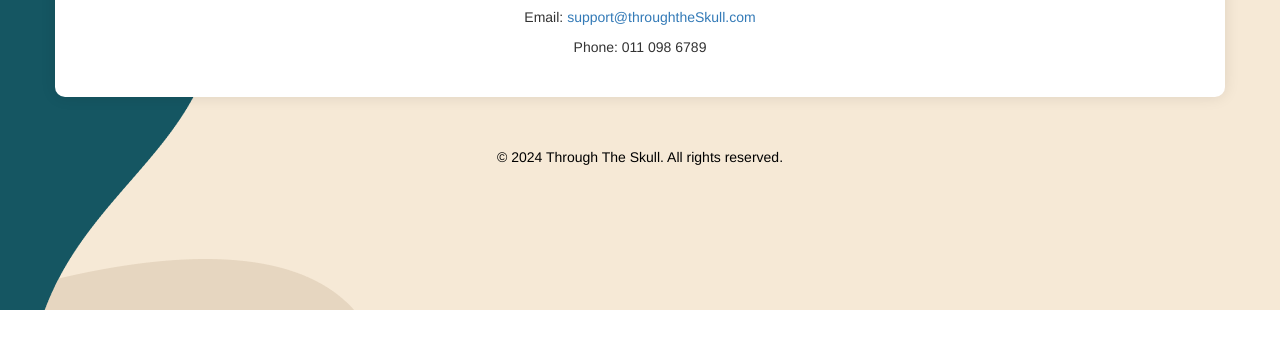
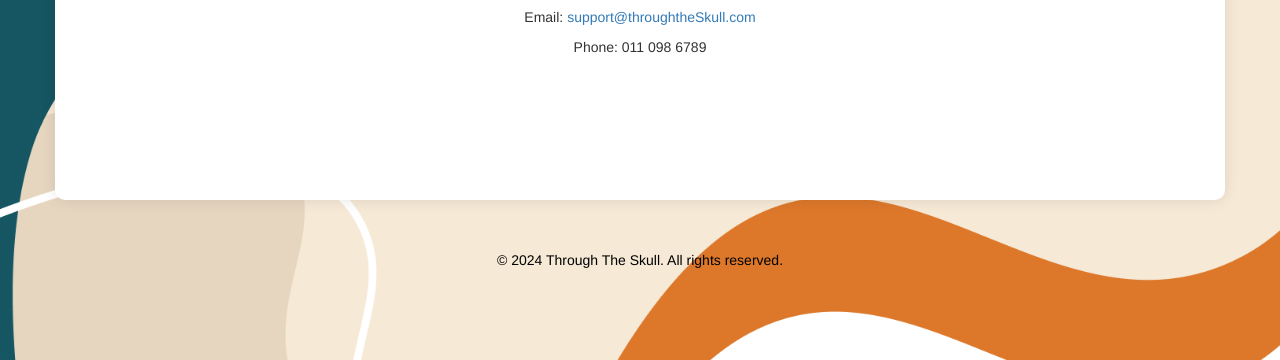
Before and after one commit to LesegoModise/mental_health_app-project, a plain HTML site: page public/emergency.html in a window 1280 px wide. Shown: the part 490-850 px from the top of the page. Before the commit the page ends 800 px from the top, so only its background shows below. Drawn offline with nearby package versions, Linux system fonts and the light colour scheme.

Commit message:
I started with the consent task as well as styling for other files.

```diff
--- a/public/emergency.html
+++ b/public/emergency.html
@@ -4,7 +4,7 @@
 <head>
     <meta charset="UTF-8">
     <meta name="viewport" content="width=device-width, initial-scale=1.0">
-    <title>Emergency</title>
+    <title>EMERGENCY</title>
 
     <link rel="stylesheet" href="./style.css">
     <link rel="stylesheet" href="https://cdn.jsdelivr.net/npm/bootstrap@3.4.1/dist/css/bootstrap.min.css"
@@ -60,6 +60,8 @@
                 </address>
             </div>
         </main>
+
+
     </section>
 
     <footer style="text-align: center; color: black;">
--- a/public/style.css
+++ b/public/style.css
@@ -234,15 +234,21 @@ button {
     color: white;
 }
 
-.journal-background, .emergency-background {
+.journal-background, .emergency-background, .consent-background {
     background-image: url(./Cover.png);
-
+    background-size: cover;
+    width: 100%;
+    height: 100vh;
+    overflow: hidden;
+    position: relative;
 }
 
-.journal-content {
+.journal-content, .emergency-content, .consent-content {
     background-color: white;
     padding: 20px;
     margin: 50px;
+    width: 94%;
+    height: 80vh;
     border-radius: 10px;
     box-shadow: 0 0 15px rgba(0, 0, 0, 0.1);
     position: relative;
@@ -251,14 +257,13 @@ button {
     text-align: center;
 }
 
-.emergency-content {
-    background-color: white;
-    padding: 20px;
-    margin: 50px;
+.consent-cover {
+    background-color: rgb(208, 208, 208);
+    /* padding: 20px; */
     border-radius: 10px;
     box-shadow: 0 0 15px rgba(0, 0, 0, 0.1);
-    position: relative;
-    align-items: center;
-    justify-content: space-between;
-    text-align: center;
+    /* margin: 150px auto; */
+    color: black;
+    height: 68vh;
+
 }
```
Also changed, not shown: public/consent.html (+34 -0 lines), public/dashboard.html (+1 -1 lines), public/journal.html (+2 -2 lines), public/login.html (+1 -1 lines), public/mood_selection.html (+1 -1 lines), public/registration.html (+1 -1 lines), public/report.html (+1 -1 lines), public/videos.html (+1 -1 lines), public/welcome.html (+3 -4 lines).
